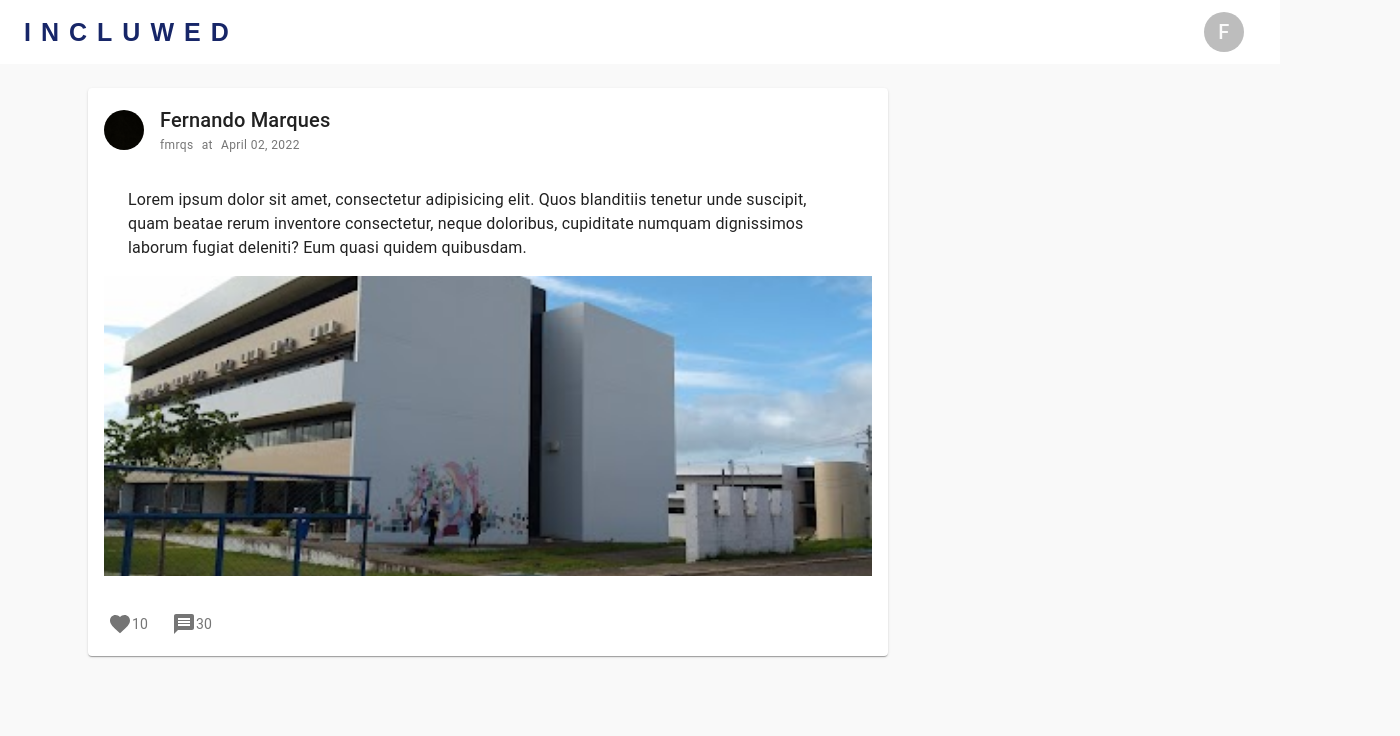
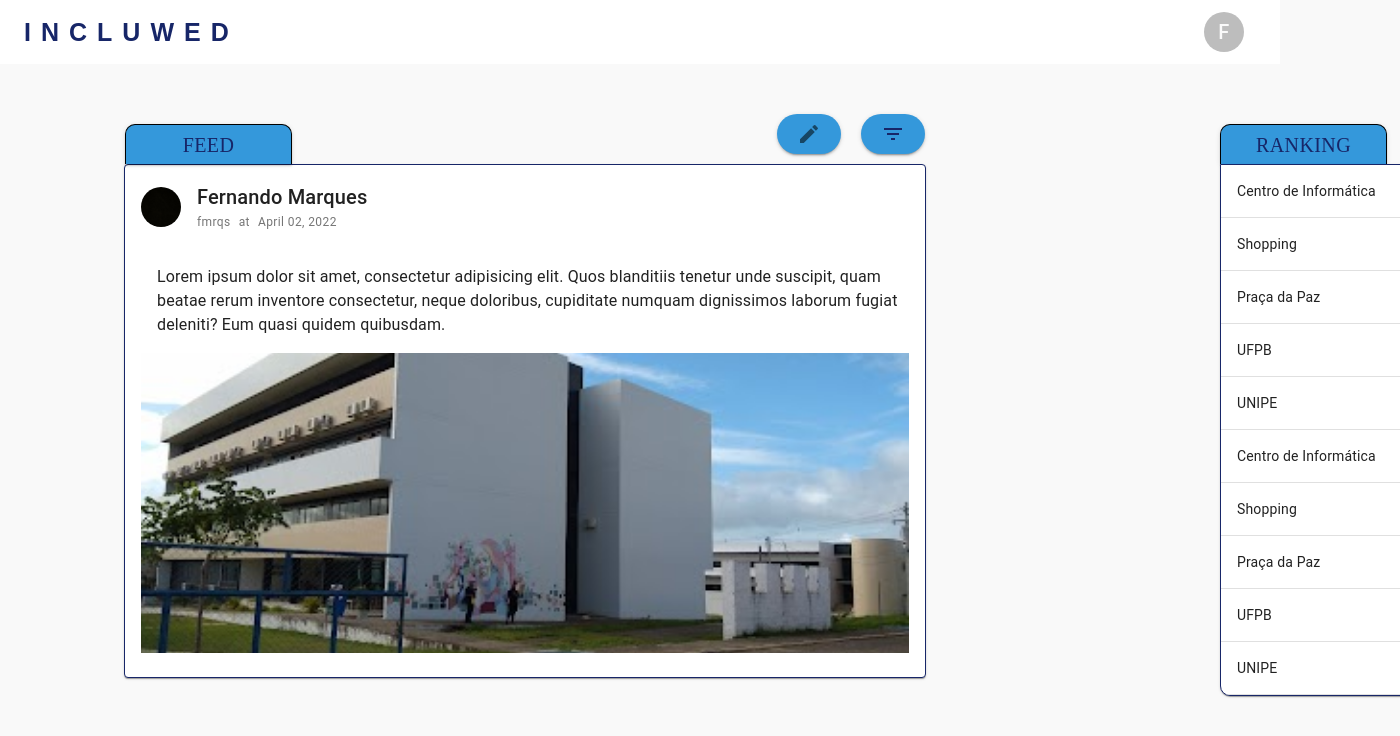
Before and after one commit to fmarqs/incluwed-frontend, a React (Create React App) app: page / in a window 1280 px wide. Shown: the top 736 px of the page, 1400 px wide, since content can reach past the window. Built offline with nearby package versions, Linux system fonts and the light colour scheme.

Commit message:
Atualizando o home

```diff
--- a/package.json
+++ b/package.json
@@ -46,5 +46,8 @@
       "last 1 safari version"
     ]
   },
-  "proxy": "http://localhost:3000"
+  "proxy": "http://localhost:3000",
+  "devDependencies": {
+    "cypress": "^9.6.0"
+  }
 }
--- a/src/App.js
+++ b/src/App.js
@@ -1,4 +1,4 @@
-import Home from "./pages/Home"
+import Home from './pages/Home'
 
 function App() {
   return <Home/>;
--- a/src/components/PostCard/index.js
+++ b/src/components/PostCard/index.js
@@ -1,76 +1,38 @@
-import React from "react";
-import "./style.css";
-import { makeStyles } from "@material-ui/core/styles";
-import Card from "@material-ui/core/Card";
-import CardHeader from "@material-ui/core/CardHeader";
-import CardContent from "@material-ui/core/CardContent";
-import CardMedia from "@material-ui/core/CardMedia";
-import CardActions from "@material-ui/core/CardActions";
-import Typography from "@material-ui/core/Typography";
-import Avatar from "@material-ui/core/Avatar";
-import FavoriteIcon from "@material-ui/icons/Favorite";
-import MessageIcon from "@material-ui/icons/Message";
-import IconButton from "@material-ui/core/IconButton";
-
-const useStyles = makeStyles((theme) => ({
-  caption: {
-    marginRight: theme.spacing(1),
-  },
-  message: {
-    height: "auto",
-    marginBottom: theme.spacing(2),
-    padding: "0 24px",
-  },
-  image: {
-    height: 300,
-    widht: "100%",
-    maxWidht: "100%",
-    margin: "0 auto",
-  }
-}));
+import React from 'react';
+import './style.css';
+import Card from '@material-ui/core/Card';
+import CardHeader from '@material-ui/core/CardHeader';
+import CardContent from '@material-ui/core/CardContent';
+import CardMedia from '@material-ui/core/CardMedia';
+import { Typography } from '@mui/material';
+import Avatar from '@material-ui/core/Avatar';
 
 function PostCard({ post }) {
-  const classes = useStyles();
-
   return (
-    <Card className="root" >
+    <Card className='root' sx={{borderRadius: '0 10 10 10' }}>
       <CardHeader
         avatar={<Avatar src={post.author.avatar} />}
-        title={<Typography variant="h6">{post.author.name}</Typography>}
+        title={<Typography variant='h6'>{post.author.name}</Typography>}
         subheader={
-          <div className="subheader">
-            <Typography variant="caption" className={classes.caption}>
+          <div className='subheader'>
+            <Typography variant='caption' mr={1}>
               {post.author.username}
             </Typography>
-            <Typography variant="caption" className={classes.caption}>
+            <Typography variant='caption' mr={1}>
               at
-            </Typography>
-            <Typography variant="caption" className={classes.caption}>
+            </Typography >
+            <Typography variant='caption' mr={1}>
               {post.date}
             </Typography>
           </div>
         }
       ></CardHeader>
       <CardContent>
-        <Typography className={classes.message} variant="body1">
+        <Typography className='message' variant='body1' mb={2} pr={0} pl={2}>
           {post.text}
         </Typography>
-        <CardMedia component="img" alt="image post" height="300" image={post.image} />
+        <CardMedia component='img' alt='image post' height='300' image={post.image} />
       </CardContent>
-      <CardActions disableSpacing>
-        <IconButton arial-label="like">
-          <FavoriteIcon/>
-          <Typography style={{cursor:"pointer"}} color="textSecondary" variant="body2">
-          {"10"}
-          </Typography>
-        </IconButton>
-        <IconButton arial-label="comment">
-          <MessageIcon/>
-          <Typography style={{cursor:"pointer"}} color="textSecondary" variant="body2">
-          {"30"}
-          </Typography>
-        </IconButton>
-      </CardActions>
     </Card>
   );
 }
--- a/src/components/PostCard/style.css
+++ b/src/components/PostCard/style.css
@@ -2,9 +2,16 @@
     margin-bottom: 2em;
     display: block;
     width: 800px;
+    margin-right: 70px;
+    border: 1px solid #172668;
+
 }
 
 .subheader {
     display: flex;
     align-items: center;
 }
+
+.message {
+    height: auto;
+}
--- /dev/null
+++ b/src/components/commons/Button.js
@@ -0,0 +1,16 @@
+import React from 'react'
+import { Button} from '@mui/material'
+
+const CommonButton = ({children, color, variant, sx}) => {
+    return (
+        <Button
+            color={color}
+            variant={variant}
+            sx={sx}
+            >
+            {children}
+        </Button>
+    )
+}
+
+export default CommonButton
--- a/src/pages/Home/components/Ranking.js
+++ b/src/pages/Home/components/Ranking.js
@@ -1,9 +1,64 @@
-import React from "react";
-import "./style.css";
-import { Paper } from "@mui/material";
+import React from 'react';
+import './style.css';
+import { Paper } from '@mui/material';
+import { TableContainer } from '@material-ui/core';
+import { Table } from '@material-ui/core';
+import { TableBody } from '@material-ui/core';
+import { TableRow } from '@material-ui/core';
+import { TableCell } from '@material-ui/core';
+import StarIcon from '@mui/icons-material/Star';
+import { yellow } from '@material-ui/core/colors';
+
+function createData(name, rank) {
+  return { name, rank};
+}
+
+const rows = [
+  createData('Centro de Informática', 5.0),
+  createData('Shopping', 4.3),
+  createData('Praça da Paz', 4.0),
+  createData('UFPB', 3.9),
+  createData('UNIPE', 3.8),
+  createData('Centro de Informática', 5.0),
+  createData('Shopping', 4.3),
+  createData('Praça da Paz', 4.0),
+  createData('UFPB', 3.9),
+  createData('UNIPE', 3.8),
+];
 
 function Ranking() {
-  return <Paper>Ranking</Paper>;
+
+  return (
+    <TableContainer component={Paper}
+      sx={{
+        border: '1px solid #172668',
+        boxSizing: 'borderBox',
+        borderRadius: '0px 10px 10px 10px',
+        width: 341,
+        height: 530,
+        left: 1220,
+        position: 'fixed'
+      }}
+      >
+      <Table sx={{ minWidth: 300}} aria-label='simple table'>
+        <TableBody>
+          {rows.map((row) => (
+            <TableRow
+              key={row.name}
+            >
+              <TableCell component='th' scope='row'>
+                {row.name}
+              </TableCell>
+              <TableCell>
+                {row.rank}
+                <StarIcon sx={{ color: yellow[300], fontSize: 15 }} />
+              </TableCell>
+            </TableRow>
+          ))}
+        </TableBody>
+      </Table>
+    </TableContainer>
+  );
 }
 
 export default Ranking;
--- /dev/null
+++ b/src/pages/Home/components/WritePost.js
@@ -0,0 +1,106 @@
+import React from 'react'
+import { Button } from '@mui/material'
+import { Tooltip } from '@mui/material'
+import { Modal } from '@mui/material'
+import { Box } from '@mui/material'
+import { Typography } from '@mui/material'
+import { IconButton } from '@mui/material'
+import CreateIcon from '@mui/icons-material/Create';
+import { TextField } from '@mui/material'
+import { Grid } from '@mui/material'
+import { Rating } from '@mui/material'
+
+const style = {
+    position: 'absolute',
+    top: '50%',
+    left: '50%',
+    transform: 'translate(-50%, -50%)',
+    width: 1000,
+    bgcolor: 'background.paper',
+    p: 4,
+    borderRadius: '10px 10px 10px 10px',
+  };
+
+function WritePost() {
+    const [open, setOpen] = React.useState(false);
+    const handleOpen = () => setOpen(true);
+    const handleClose = () => setOpen(false);
+
+    const [value, setValue] = React.useState(2);
+
+    return (
+        <Tooltip title='Adicionar publicação' placement='top'>
+        <Button
+        id='post'
+        sx={{
+          width: 10,
+          height: 40,
+          left: 550,
+          top: -10,
+          background: '#3498DB',
+          boxSizing: 'borderBox',
+          borderRadius: 10
+        }}
+        variant='contained'
+        onClick={handleOpen}
+        >
+        <IconButton>
+            <CreateIcon/>
+        </IconButton>
+        <Modal
+            open={open}
+            onClose={handleClose}
+            aria-labelledby="modal-modal-title"
+            aria-describedby="modal-modal-description"
+        >
+        <Box sx={style}>
+        <Grid container spacing={2}>
+            <Grid item xs={6} md={12}>
+                <Typography id="modal-modal-title" variant="h6" component="h2" sx={{color: '#172668'}}>
+                Novo post
+                </Typography>
+            </Grid>
+            <Grid item xs={6} md={4}>
+                <TextField id='title' placeholder='Título'/>
+            </Grid>
+            <Grid item xs={6} md={4}>
+                <TextField id='local' placeholder='Local'/>
+            </Grid>
+            <Grid item xs={6} md={4} >
+                <Typography id="modal-modal-title" variant="h6" component="h2" sx={{color: '#172668'}}>
+                    Avaliação
+                </Typography>
+            <Rating
+                name="simple-controlled"
+                value={value}
+                onChange={(event, newValue) => {
+                setValue(newValue);
+                }}
+            />
+            </Grid>
+            <Grid item xs={6} md={12}>
+                <TextField id='text' placeholder='Texto' fullWidth/>
+            </Grid>
+            <Button
+                sx={{
+                width: 100,
+                height: 40,
+                left: 900,
+                top: 15,
+                boxSizing: 'borderBox',
+                borderRadius: 10,
+                color: '#172668',
+                }}
+                variant='contained'
+            >
+            Publicar
+            </Button>
+        </Grid>
+        </Box>
+        </Modal>
+        </Button>
+        </Tooltip>
+    );
+}
+
+export default WritePost
--- a/src/pages/Home/components/style.css
+++ b/src/pages/Home/components/style.css
@@ -13,7 +13,6 @@
   align-items: center;
   min-height: 64px;
   justify-content: space-between;
-  padding: 0 24px;
 }
 
 .titleHeader {
--- a/src/pages/Home/index.js
+++ b/src/pages/Home/index.js
@@ -1,20 +1,30 @@
-import React from "react";
-import Header from "./components/Header"
-import Feed from "./components/Feed"
-import { makeStyles } from "@material-ui/styles"
-import { Toolbar } from "@material-ui/core"
-import { Container } from "@mui/material"
-import { Box } from "@mui/material"
+import React from 'react';
+import Header from './components/Header'
+import Feed from './components/Feed'
+import Ranking from './components/Ranking'
+import { makeStyles } from '@material-ui/styles'
+import { Toolbar } from '@material-ui/core'
+import { Container } from '@mui/material'
+import { Box } from '@mui/material'
+import CommonButton from '../../components/commons/Button.js';
+import { Tooltip } from '@mui/material';
+import { Button } from '@mui/material';
+import FilterListIcon from '@mui/icons-material/FilterList';
+import './style.css';
+import WritePost from './components/WritePost';
+import { IconButton } from '@mui/material'
+
 
 const useStyles = makeStyles({
   root: {
-    display: "flex",
-    flexDirection: "column",
+    display: 'flex',
+    flexDirection: 'column',
   },
   main: {
     height: '100vh',
-    padding: 24,
+    padding: 60,
     width: '1280px',
+    margin: '0 auto',
   }
 })
 
@@ -23,11 +33,58 @@ function Home() {
   return (
     <div className={classes.root}>
         <Header/>
-        <Toolbar className="toolbar"/>
+        <Toolbar/>
       <main className={classes.main}>
-        <Container maxWidth="lg">
-          <Box display="flex">
+      <CommonButton
+      sx={{
+          width: 167,
+          height: 40,
+          left: 65,
+          background: '#3498DB',
+          border: '1px solid #000000',
+          borderBottom: 'none',
+          boxSizing: 'border-box',
+          borderRadius: '10px 10px 0px 0px',
+      }}
+      variant='contained'>
+        <p className='font-style'> Feed </p>
+      </CommonButton>
+      <WritePost/>
+      <Tooltip title='Filtrar' placement='top'>
+      <Button
+      sx={{
+        width: 10,
+        height: 40,
+        left: 570,
+        top: -10,
+        background: '#3498DB',
+        boxSizing: 'borderBox',
+        borderRadius: 10
+      }}
+      variant='contained'
+      >
+        <IconButton> <FilterListIcon sx={{color: '#172668'}}/> </IconButton>
+      </Button>
+      </Tooltip>
+      <CommonButton
+      sx={{
+        width: 167,
+        height: 40,
+        left: 1220,
+        background: '#3498DB',
+        border: '1px solid #000000',
+        borderBottom: 'none',
+        boxSizing: 'border-box',
+        borderRadius: '10px 10px 0px 0px',
+        position: 'fixed'
+      }}
+        variant='contained'>
+          <p className='font-style'> Ranking </p>
+      </CommonButton>
+        <Container maxWidth='lg'>
+          <Box display='flex'>
             <Feed />
+            <Ranking/>
           </Box>
         </Container>
       </main>
--- /dev/null
+++ b/src/pages/Home/style.css
@@ -0,0 +1,24 @@
+.button-ranking {
+    position: absolute;
+    width: 167px;
+    height: 40px;
+    left: 1042px;
+    top: 213px;
+
+    background: #3498DB;
+    border: 1px solid #000000;
+    box-sizing: border-box;
+    border-radius: 10px 10px 0px 0px;
+}
+
+.font-style {
+    position: absolute;
+    font-family: 'Poppins';
+    font-style: normal;
+    font-weight: 200;
+    font-size: 20px;
+    line-height: 38px;
+
+    color: #172668;
+
+}
```
Also changed, not shown: src/pages/Home/components/Feed.js (+9 -10 lines), src/pages/Home/components/Header.js (+11 -11 lines), 1 other file (tests, documents, lock files or other folders).
